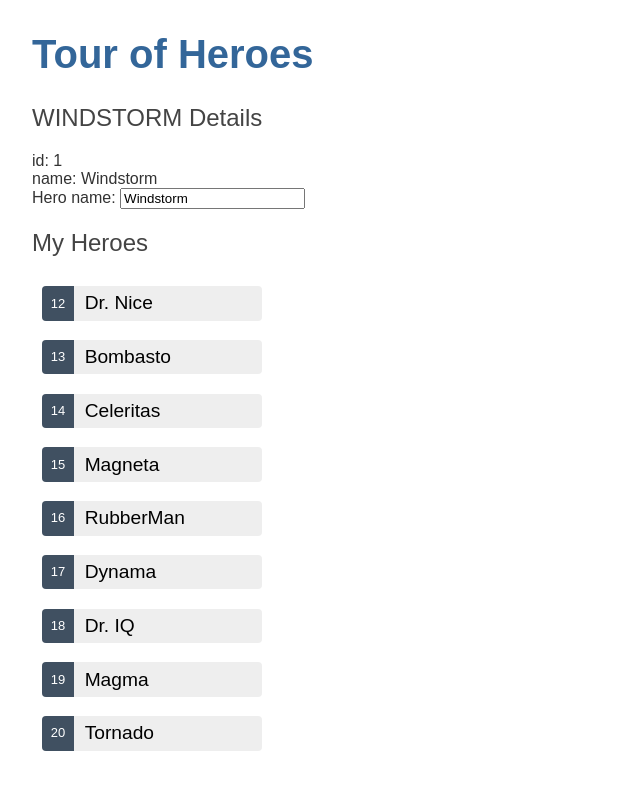
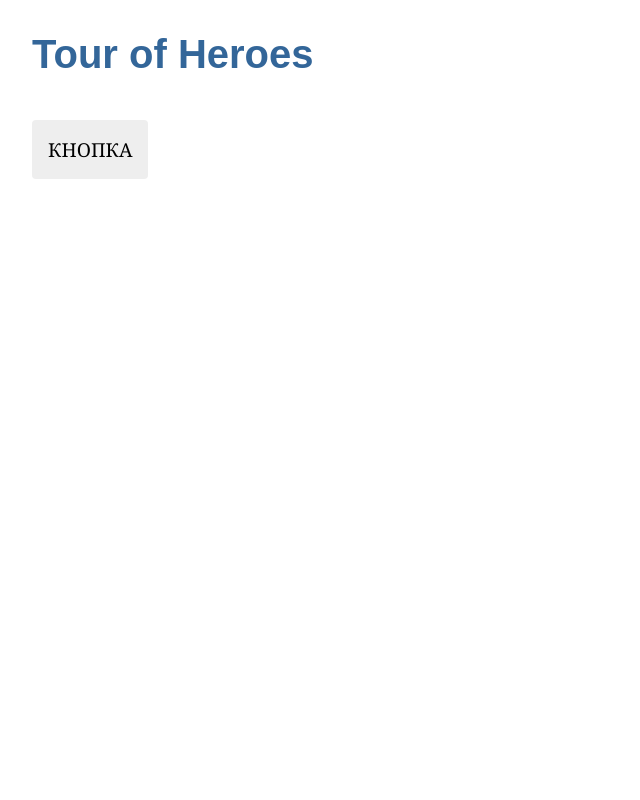
Before and after one commit to ililis/angular-hero-tutor, an Angular app: page / in a window 1280 px wide. Shown: the top 800 px of the page, without its empty margins (0-640 px from the left). Built offline with nearby package versions, Linux system fonts and the light colour scheme.

Commit message:
1 file modified

```diff
--- a/src/app/app.component.html
+++ b/src/app/app.component.html
@@ -1,5 +1,5 @@
-<h1>{{title}}</h1>
-<app-heroes></app-heroes>
+<h1>{{ title }}</h1>
+<router-outlet></router-outlet>
 <button onclick="">КНОПКА</button>
 <app-messages></app-messages>
 
```
